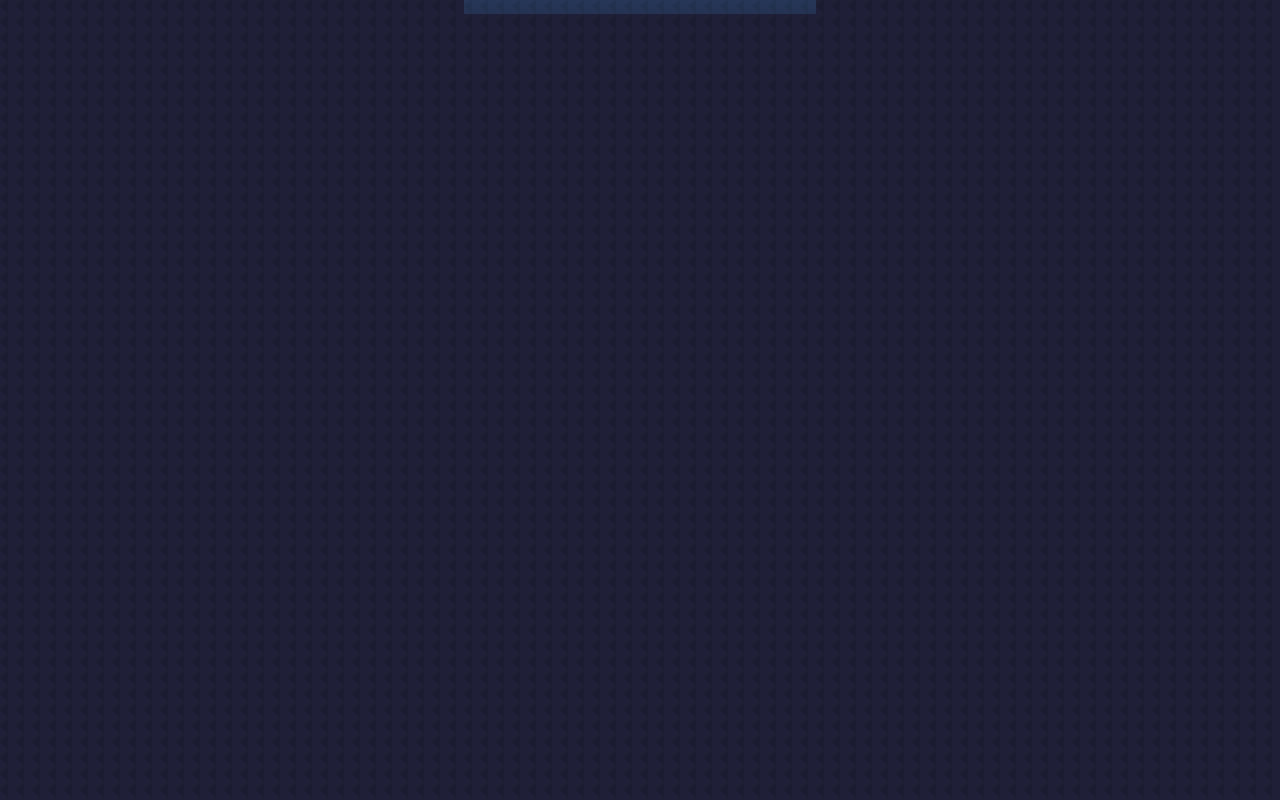
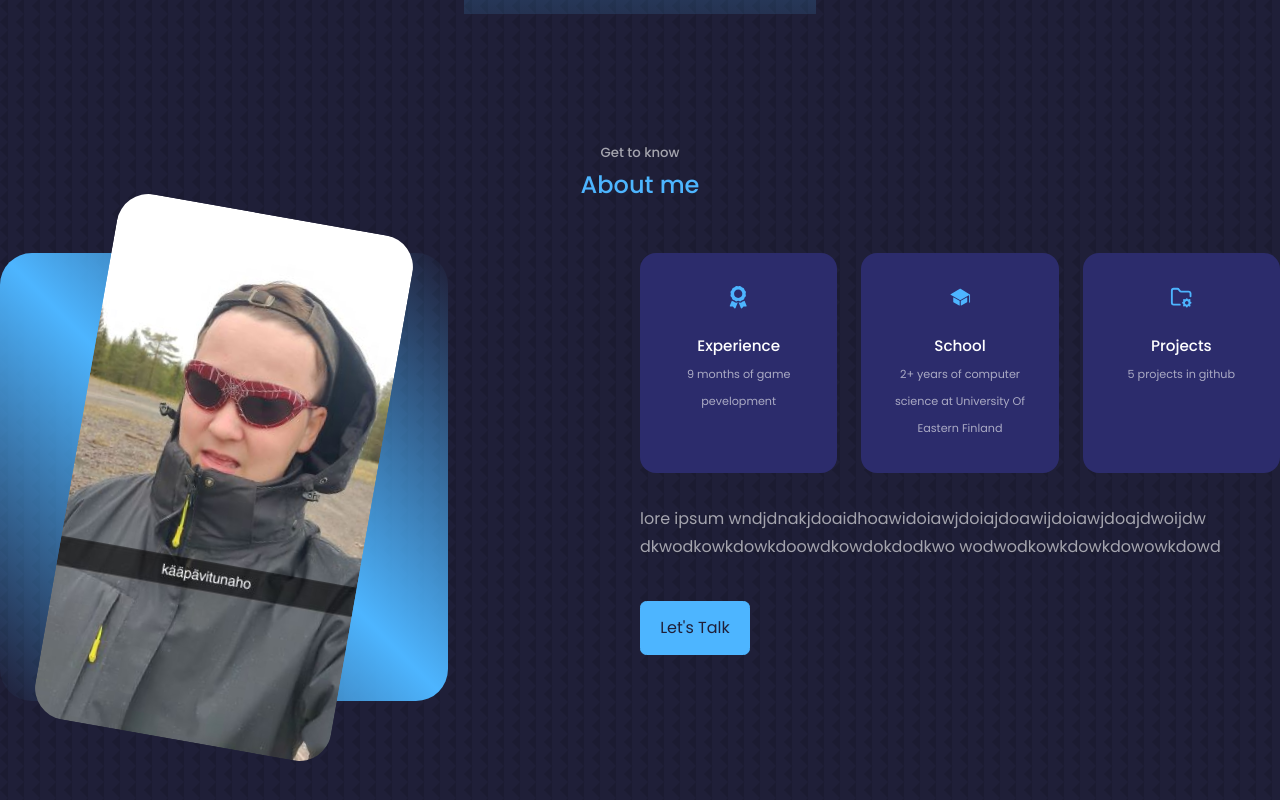
Before and after one commit to lassijar/portfolio-project, a React (Create React App) app: page / in a window 1280 px wide. Shown: the part 786-1586 px from the top of the page. Built offline with nearby package versions, Linux system fonts and the light colour scheme.

Commit message:
about component done

```diff
--- a/src/components/about/About.jsx
+++ b/src/components/about/About.jsx
@@ -1,8 +1,58 @@
 import React from "react";
 import "./about.css";
+import MEabout from "../../assets/MEabout6.jpg";
+import { FaAward } from "react-icons/fa";
+import { IoIosSchool } from "react-icons/io";
+import { LuFolderCog } from "react-icons/lu";
 
 const About = () => {
-  return <section id="about"></section>;
+  return (
+    <section id="about">
+      <h5>Get to know</h5>
+      <h2>About me</h2>
+
+      <div className="about__container">
+        <div className="about__me">
+          <div className="about__me-image">
+            <img src={MEabout} alt="About Image" />
+          </div>
+        </div>
+
+        <div className="about__content">
+          <div className="about__cards">
+            <article className="about__card">
+              <FaAward className="about__icon" />
+              <h5>Experience</h5>
+              <small>9 months of game pevelopment</small>
+            </article>
+
+            <article className="about__card">
+              <IoIosSchool className="about__icon" />
+              <h5>School</h5>
+              <small>
+                2+ years of computer science at University Of Eastern Finland
+              </small>
+            </article>
+
+            <article className="about__card">
+              <LuFolderCog className="about__icon" />
+              <h5>Projects</h5>
+              <small>5 projects in github</small>
+            </article>
+          </div>
+
+          <p>
+            lore ipsum wndjdnakjdoaidhoawidoiawjdoiajdoawijdoiawjdoajdwoijdw
+            dkwodkowkdowkdoowdkowdokdodkwo wodwodkowkdowkdowowkdowd
+          </p>
+
+          <a href="#contact" className="btn btn-primary">
+            Let's Talk
+          </a>
+        </div>
+      </div>
+    </section>
+  );
 };
 
 export default About;
--- a/src/components/about/about.css
+++ b/src/components/about/about.css
@@ -0,0 +1,110 @@
+.about__container {
+  display: grid;
+  grid-template-columns: 35% 50%;
+  gap: 15%;
+}
+
+.about__me {
+  width: 100%;
+  aspect-ratio: 1/1;
+  border-radius: 2rem;
+  background: linear-gradient(
+    45deg,
+    transparent,
+    var(--color-primary),
+    transparent
+  );
+  display: grid;
+  place-items: center;
+}
+
+.about__me-image {
+  border-radius: 2rem;
+  overflow: hidden;
+  transform: rotate(10deg);
+  transition: var(--trasition);
+}
+
+.about__me-image:hover {
+  transform: rotate(0);
+}
+
+.about__cards {
+  display: grid;
+  grid-template-columns: repeat(3, 1fr);
+  gap: 1.5rem;
+}
+
+.about__card {
+  background: var(--color-bg-variant);
+  border: 1px solid transparent;
+  border-radius: 1rem;
+  padding: 2rem;
+  text-align: center;
+  transition: var(--transition);
+}
+
+.about__card:hover {
+  background: transparent;
+  border-color: var(--color-primary-variant);
+  cursor: default;
+}
+
+.about__icon {
+  color: var(--color-primary);
+  font-size: 1.4rem;
+  margin-bottom: 1rem;
+}
+
+.about__card h5 {
+  font-size: 0.95rem;
+}
+
+.about__card small {
+  font-size: 0.7rem;
+  color: var(--color-light);
+}
+
+.about__content p {
+  margin: 2rem 0 2.6rem;
+  color: var(--color-light);
+}
+
+/*-----------------Medium devices--------------------*/
+@media screen and (max-width: 1024px) {
+  .about__container {
+    grid-template-columns: 1fr;
+    gap: 0;
+  }
+
+  .about__me {
+    width: 50%;
+    margin: 2rem auto 4rem;
+  }
+
+  .about__content p {
+    margin: 1rem 0 1.5rem;
+  }
+}
+
+/*---------------small devices-----------------*/
+
+@media screen and (max-width: 600px) {
+  .about__me {
+    width: 65%;
+    margin: 0 auto 3rem;
+  }
+
+  .about__card {
+    grid-template-columns: 1fr 1fr;
+    gap: 1rem;
+  }
+
+  .about__content {
+    text-align: center;
+  }
+
+  .about__content p {
+    margin: 1.5rem 0;
+  }
+}
```
Also changed, not shown: src/assets/MEabout5.jpg (added), src/assets/MEabout6.jpg (added).
